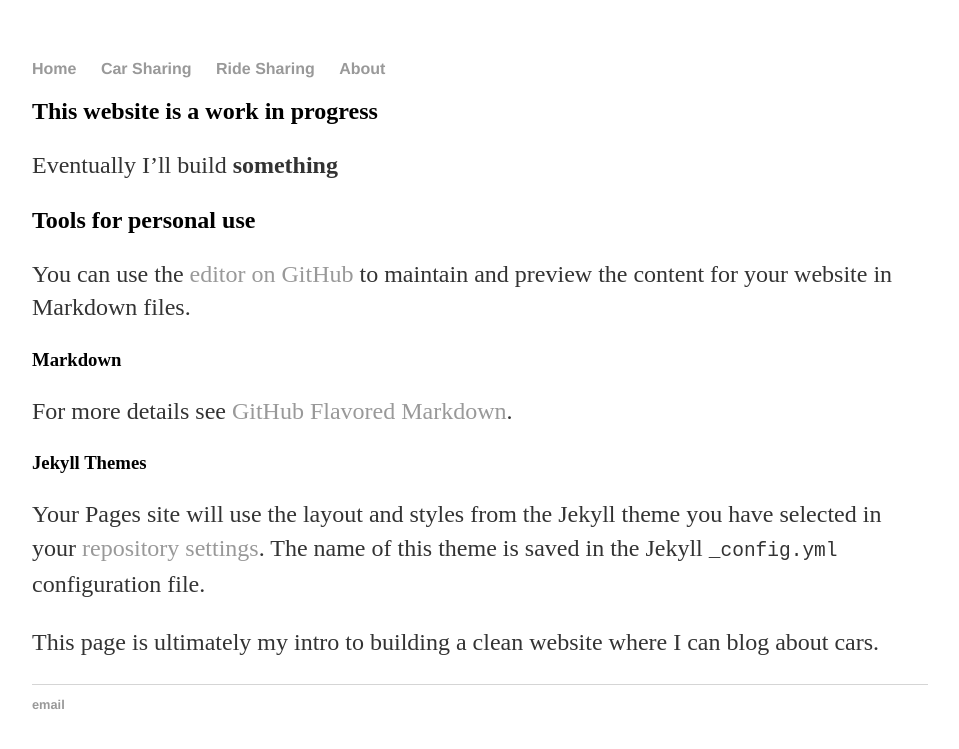
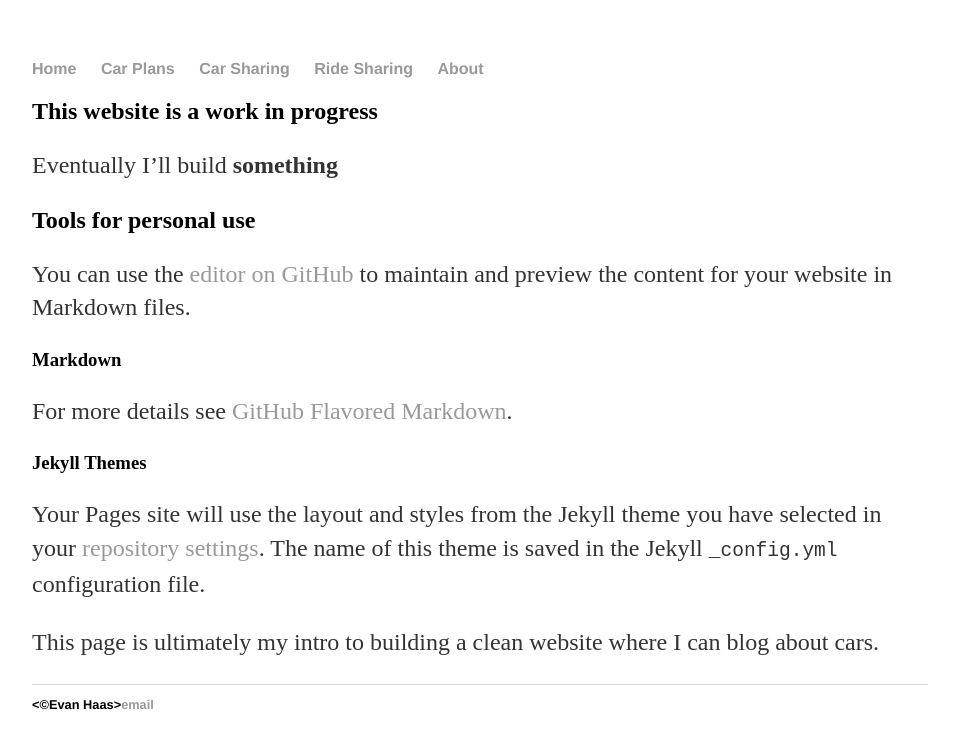
Before and after one commit to ehaas9/carsubscriber, a Jekyll site: the page built from index.md, in a window 1280 px wide. Shown: the top 749 px of the page, without its empty margins (160-1119 px from the left). Built offline with Jekyll 4.4.1, drawn with Linux system fonts in a browser that asks for light colours; our own code applies the rules of GitHub Pages for plain Markdown files; some of the changed lines change nothing that is shown.

Commit message:
Update default.html

```diff
--- a/_layouts/default.html
+++ b/_layouts/default.html
@@ -9,6 +9,7 @@
 			<nav>
 	    		<ul>
 	        		<li><a href="/">Home</a></li>
+				<li><a href="/fromoem">Car Plans</a></li>
 		        	<li><a href="/carsharing">Car Sharing</a></li>
 	        		<li><a href="/ridedharing">Ride Sharing</a></li>
 	        		<li><a href="/about">About</a></li>
@@ -21,7 +22,7 @@
 			</div><!-- /.container -->
 			<footer>
 	    		<ul>
-	        		<li><a href="mailto:ehaas9@gmail.com">email</a></li>
+	        		<li><&copy;Evan Haas><a href="mailto:ehaas9@gmail.com">email</a></li>
 				</ul>
 			</footer>
 		</body>
```
